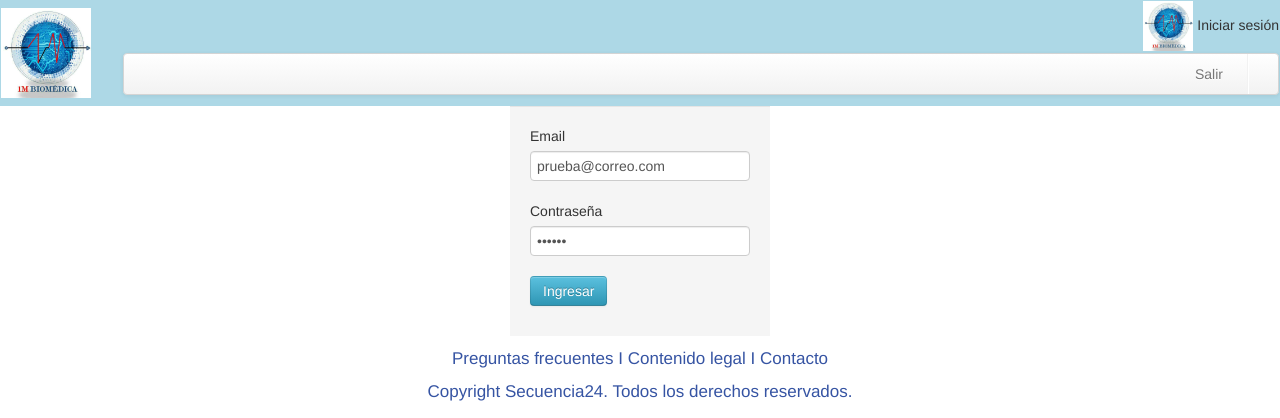
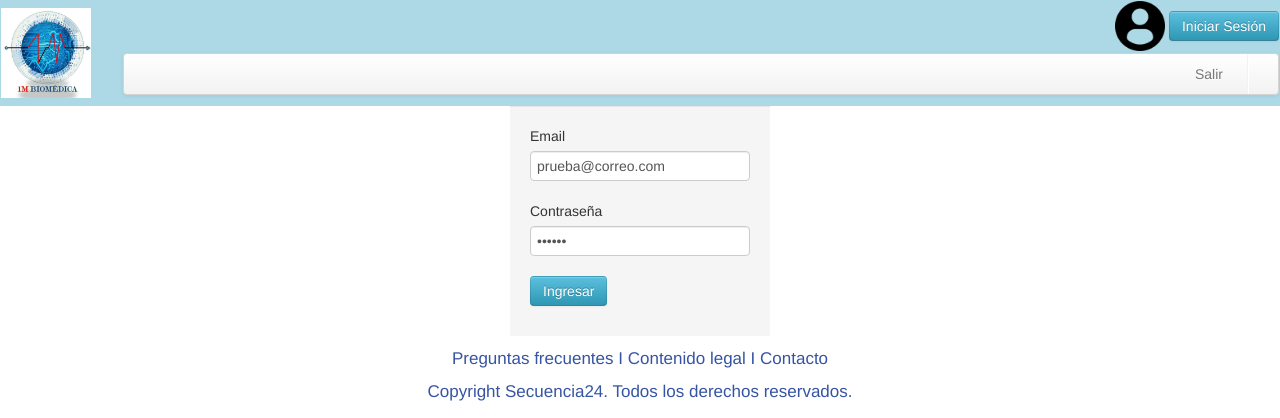
Before and after one commit to dafejaes/1MBiomedica, a PHP site: page / in a window 1280 px wide. Shown: the top 418 px of the page. Run offline with PHP 8.4, Linux system fonts and the light colour scheme; some web fonts are replaced.

Commit message:
inicio de sesion

```diff
--- a/include/generic_header.php
+++ b/include/generic_header.php
@@ -5,8 +5,18 @@
                 <img src="images/cabezote.jpg" width="90px" alt="1mbiomedica"/>
             </td>
             <td bgcolor="#add8e6" align="right">
-                <img src="images/cabezote.jpg" width="50px" alt="1mbiomedica"/>
-                Iniciar sesión
+                <?php
+                if (isset($_SESSION['usuario'])){
+
+                }
+                else {
+                    ?>
+                    <img src="images/64572.png" width="50px" alt="FueraDeSesion"/>
+                    <a href="#" id="iniciosesion" class="btn btn-info botoncrear">Iniciar Sesión</a>
+                <?php
+                }
+                ?>
+
             </td>
         </tr>
         <tr>
```
Also changed, not shown: images/64572.png (added).
